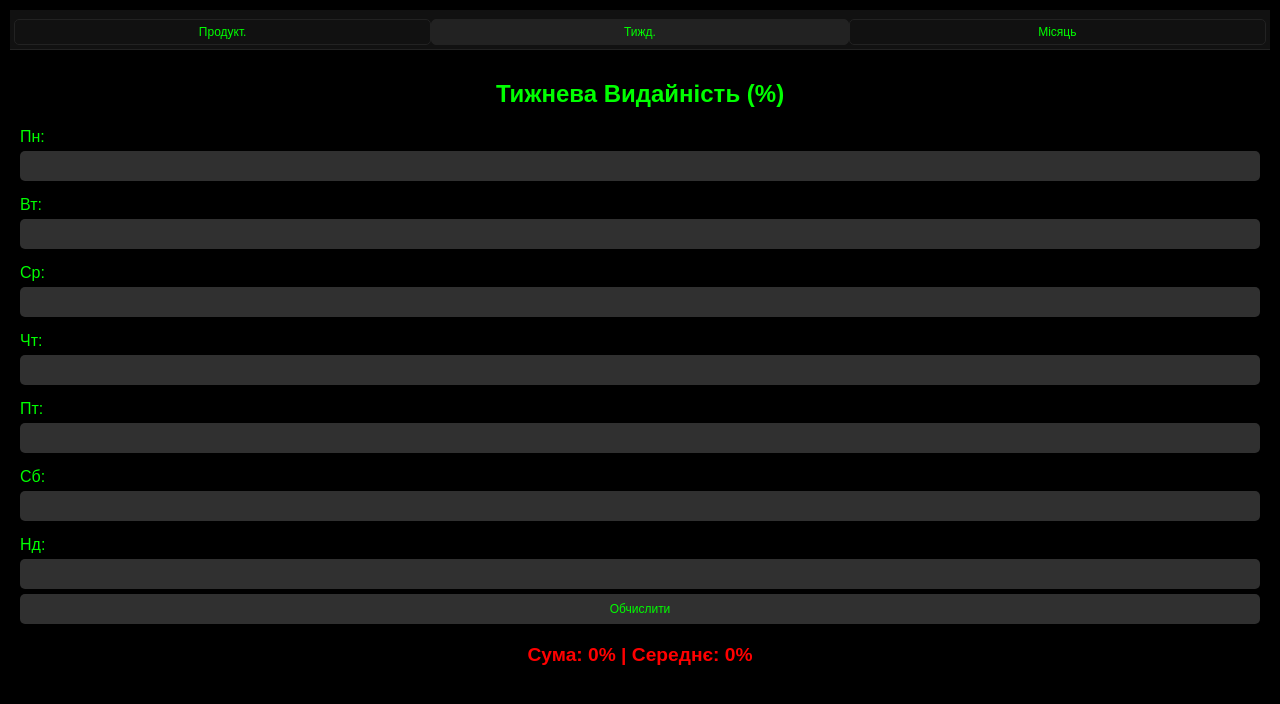
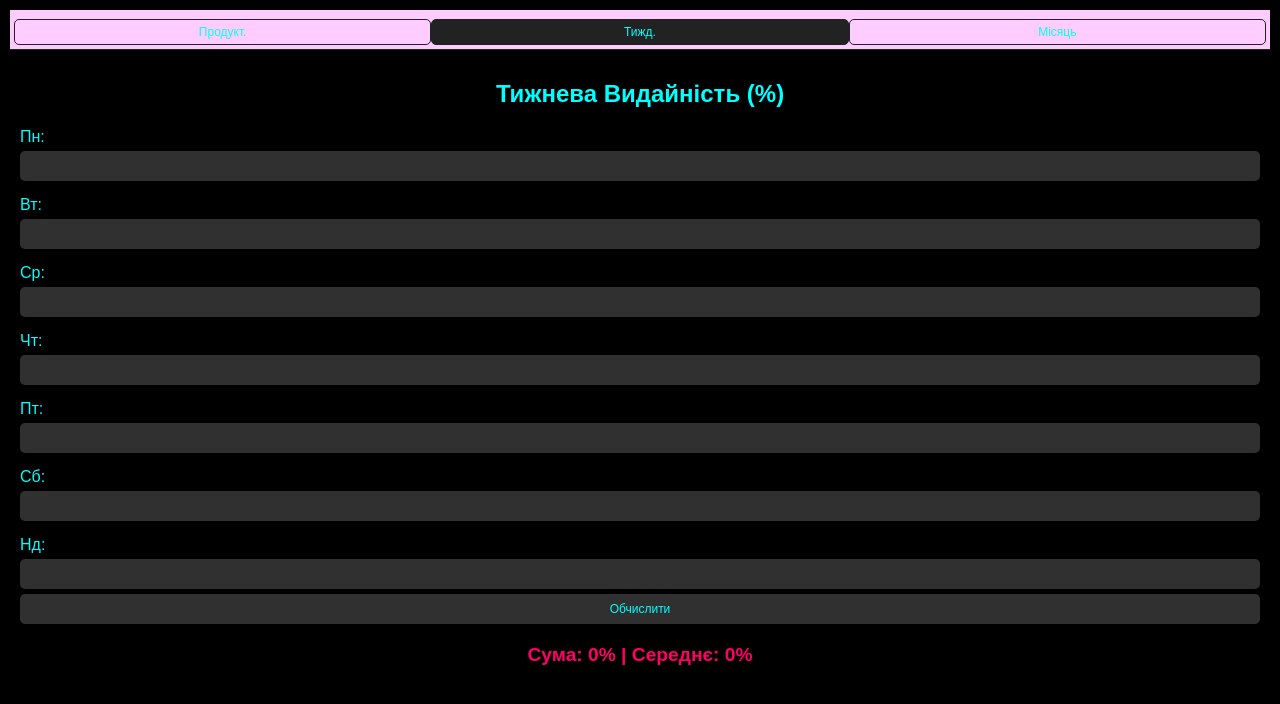
Before and after one commit to IDL35/IC, a plain HTML site: page index.html in a window 1280 px wide. Both pictures are taken after a click on the button "Тижд.". Drawn offline with Linux system fonts and the light colour scheme.

Commit message:
Update styles.css

```diff
--- a/styles.css
+++ b/styles.css
@@ -1,6 +1,6 @@
 body {
     background-color: #000;
-    color: #0f0;
+    color: #00ffff;
     font-family: Arial, sans-serif;
     max-width: 100%;
     padding: 10px;
@@ -20,7 +20,7 @@ label {
 .top-panel {
     display: flex;
     justify-content: space-around;
-    background: #111;
+    background: #ffccff;
     border-bottom: 1px solid #222;
     padding: 4px;
     position: sticky;
@@ -28,8 +28,8 @@ label {
     z-index: 100;
 }
 .top-panel button {
-    background: #111;
-    color: #0f0;
+    background: #ffccff;
+    color: #00ffff;
     border: 1px solid #222;
     font-size: 12px;
     padding: 5px 8px;
@@ -43,7 +43,7 @@ section.active { display:block; }
 input, button {
     font-size: 12px;
     background-color: #303030;
-    color: #0f0;
+    color: #00ffff;
     border: none;
     border-radius: 5px;
     padding: 8px;
@@ -63,7 +63,7 @@ button:hover {
 #prodResult, #weekResult, #monthlySummary, #weeklySummary, #totalMoney {
     margin-top: 20px;
     font-size: 1.2rem;
-    color: #ff0000;
+    color: #ff0066;
     text-align: center;
     font-weight: bold;
 }
@@ -71,7 +71,7 @@ button:hover {
 table {
     width: 100%;
     border-collapse: collapse;
-    background-color: #111;
+    background-color: #ffccff;
     font-size: 10px;
 }
 th, td {
```
